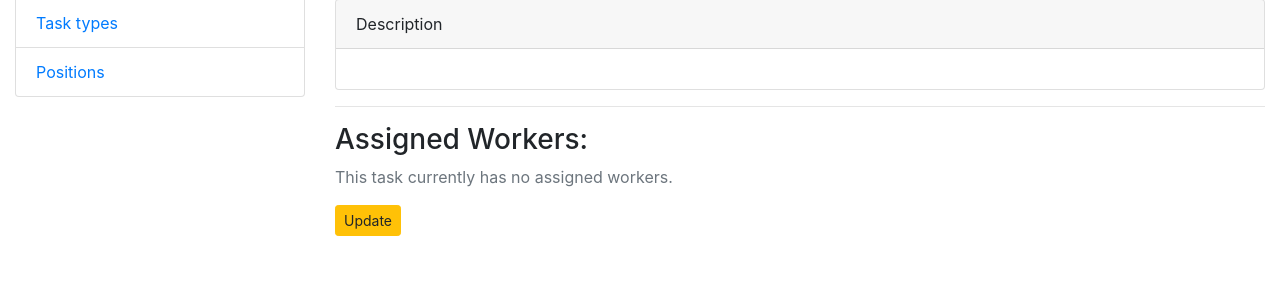
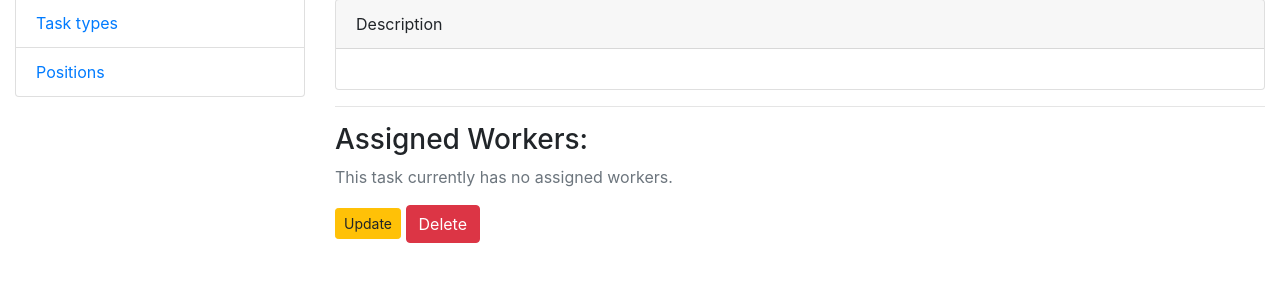
Before and after one commit to DenysHalytskyi/it-task-manager, a Django app: template templates/manager/task_detail.html in a window 1280 px wide. Shown: the part 173-478 px from the top of the page. Run offline with Django 5.2, Linux system fonts and the light colour scheme; the template is opened without the code that fills it, so the values that code supplies are empty.

Commit message:
complete implementation of task delete functionality

```diff
--- a/manager/urls.py
+++ b/manager/urls.py
@@ -12,6 +12,7 @@ from manager.views import (
     task_type_detail_view,
     TaskCreateView,
     TaskUpdateView,
+    TaskDeleteView,
     )
 
 app_name = "manager"
@@ -29,4 +30,5 @@ urlpatterns = [
 
     path("tasks/create/", TaskCreateView.as_view(), name="task-create"),
     path ("tasks/upadte/<int:pk>/", TaskUpdateView.as_view(), name="task-update"),
+    path("tasks/delete/<int:pk>/", TaskDeleteView.as_view(), name="task-delete"),
 ]
--- a/manager/views.py
+++ b/manager/views.py
@@ -98,3 +98,9 @@ class TaskUpdateView(generic.UpdateView):
     form_class = TaskForm
     success_url = reverse_lazy("manager:task-list")
     template_name = "manager/task_form.html"
+
+"""Delete views"""
+class TaskDeleteView(generic.DeleteView):
+    model = Task
+    success_url = reverse_lazy("manager:task-list")
+    template_name = "manager/task_confirm_delete.html"
--- a/templates/manager/task_detail.html
+++ b/templates/manager/task_detail.html
@@ -52,4 +52,5 @@
   <a class="btn btn-warning btn-sm" href="{% url 'manager:task-update' pk=task.id %}">
   Update
 </a>
+  <a class="btn btn-danger" href="{% url 'manager:task-delete' pk=task.id %}">Delete</a>
 {% endblock %}
```
Also changed, not shown: templates/manager/task_confirm_delete.html (added, +11 -0 lines).
